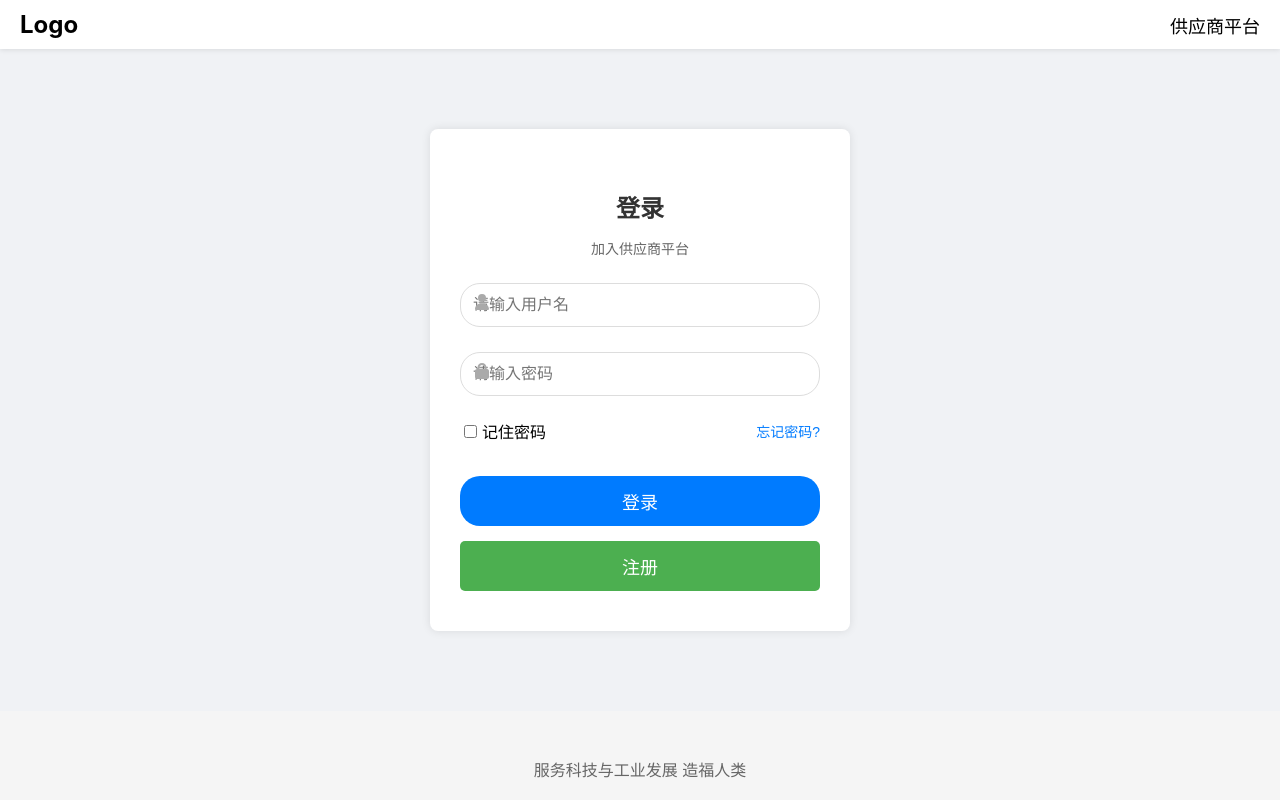
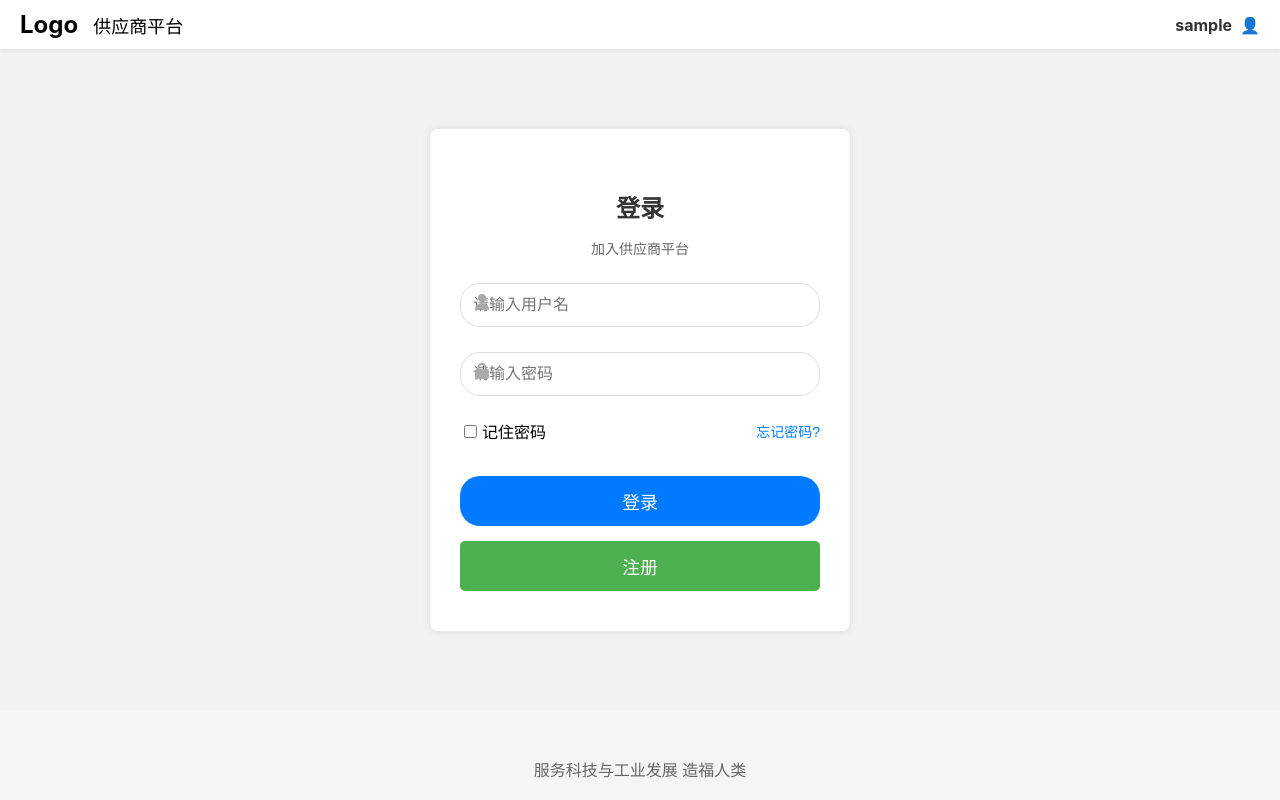
Before and after one commit to xiangshuo123/vendor-management-system, a React (Create React App) app in the folder client/: page /login in a window 1280 px wide. Shown: the top 800 px of the page. Built offline with nearby package versions, Linux system fonts and the light colour scheme; sample sign-in values are in the browser's storage.

Commit message:
header 尝试加入右上角username以及弹窗

```diff
--- a/client/src/components/Header.css
+++ b/client/src/components/Header.css
@@ -2,17 +2,81 @@
   display: flex;
   justify-content: space-between;  /* 左右分布 */
   align-items: center;  /* 垂直居中 */
-    padding: 10px 20px;  /* 内边距 */
-    background-color: #ffffff;  /* 背景颜色 */
-    box-shadow: 0 1px 5px rgba(0, 0, 0, 0.1);  /* 添加阴影 */
+  padding: 10px 20px;
+  background-color: #ffffff;
+  box-shadow: 0 1px 5px rgba(0, 0, 0, 0.1);
+}
+
+.header-left {
+  display: flex;
+  align-items: center;  /* 垂直居中 */
 }
 
 .header-logo {
-    font-size: 24px;  /* 字体大小 */
-    font-weight: bold;  /* 字体加粗 */
+  font-size: 24px;
+  font-weight: bold;
+  margin-right: 15px;  /* 添加右边距 */
 }
 
 .header-title {
-    font-size: 18px;  /* 字体大小 */
-    font-weight: normal;  /* 正常字体 */
+  font-size: 18px;
+  font-weight: normal;
 }
+
+.header-right {
+  position: relative;  /* 相对定位用于浮窗 */
+  cursor: pointer;
+}
+
+.username {
+  display: flex;
+  align-items: center;  /* 垂直居中 */
+  font-size: 16px;
+  color: #333;
+  font-weight: bold;
+}
+
+.user-icon {
+  margin-left: 8px;  /* 图标与用户名之间的间距 */
+}
+
+.dropdown {
+  position: absolute;  /* 绝对定位 */
+  top: 30px;  /* 下移 */
+  right: 0;  /* 靠右 */
+  background-color: #ffffff;
+  border: 1px solid #ddd;  /* 边框颜色 */
+  border-radius: 8px;
+  padding: 15px;
+  width: 200px;
+  box-shadow: 0 4px 8px rgba(0, 0, 0, 0.1);  /* 阴影效果 */
+  z-index: 1000;  /* 置于顶层 */
+}
+
+.dropdown p {
+  margin: 10px 0;  /* 上下间距 */
+}
+
+.dropdown button {
+  width: 100%;
+  padding: 10px;
+  margin-top: 10px;  /* 顶部外边距 */
+  background-color: #007BFF;
+  color: #fff;
+  border: none;
+  border-radius: 5px;
+  cursor: pointer;
+  transition: background-color 0.3s;
+}
+
+.dropdown button:hover {
+  background-color: #0056b3;
+}
+
+.account-switch {
+  margin-top: 10px;
+  font-size: 14px;
+  color: #007BFF;
+  cursor: pointer;
+  text-align: center;
+}
--- a/client/src/components/header.js
+++ b/client/src/components/header.js
@@ -1,11 +1,60 @@
-import React from 'react';
+import React, { useState, useEffect } from 'react';
+import { useNavigate } from 'react-router-dom';
 import './Header.css';
 
 const Header = () => {
+  const [isLoggedIn, setIsLoggedIn] = useState(false);
+  const [username, setUsername] = useState('');
+  const [showDropdown, setShowDropdown] = useState(false);
+  const navigate = useNavigate();
+
+  useEffect(() => {
+    // 模拟从 localStorage 中获取用户信息
+    const user = JSON.parse(localStorage.getItem('user'));
+    if (user) {
+      setIsLoggedIn(true);
+      setUsername(user.username);
+    }
+  }, []);
+
+  const handleLogout = () => {
+    // 清除用户登录信息
+    localStorage.removeItem('user');
+    setIsLoggedIn(false);
+    navigate('/login');  // 跳转到登录页面
+  };
+
+  const handleProfile = () => {
+    navigate('/profile');  // 跳转到账户信息页面
+  };
+
+  const toggleDropdown = () => {
+    setShowDropdown(!showDropdown);  // 切换浮窗显示状态
+  };
+
   return (
     <header className="header">
-      <div className="header-logo">Logo</div>
-      <div className="header-title">供应商平台</div>
+      <div className="header-left">
+        <div className="header-logo">Logo</div>
+        <div className="header-title">供应商平台</div>
+      </div>
+      {isLoggedIn ? (
+        <div className="header-right">
+          <div className="username" onClick={toggleDropdown}>
+            {username}
+            <span className="user-icon">👤</span>
+          </div>
+          {showDropdown && (
+            <div className="dropdown">
+              <p>您好！</p>
+              <p>{username}</p>
+              <button onClick={handleProfile}>管理账号信息</button>
+              <div className="account-switch">切换账号</div> {/* 未来的功能 */}
+              <button onClick={handleLogout}>登出</button>
+            </div>
+          )}
+        </div>
+      ) : null}
     </header>
   );
 };
```
Lines whose indentation alone changed are shown as unchanged.
